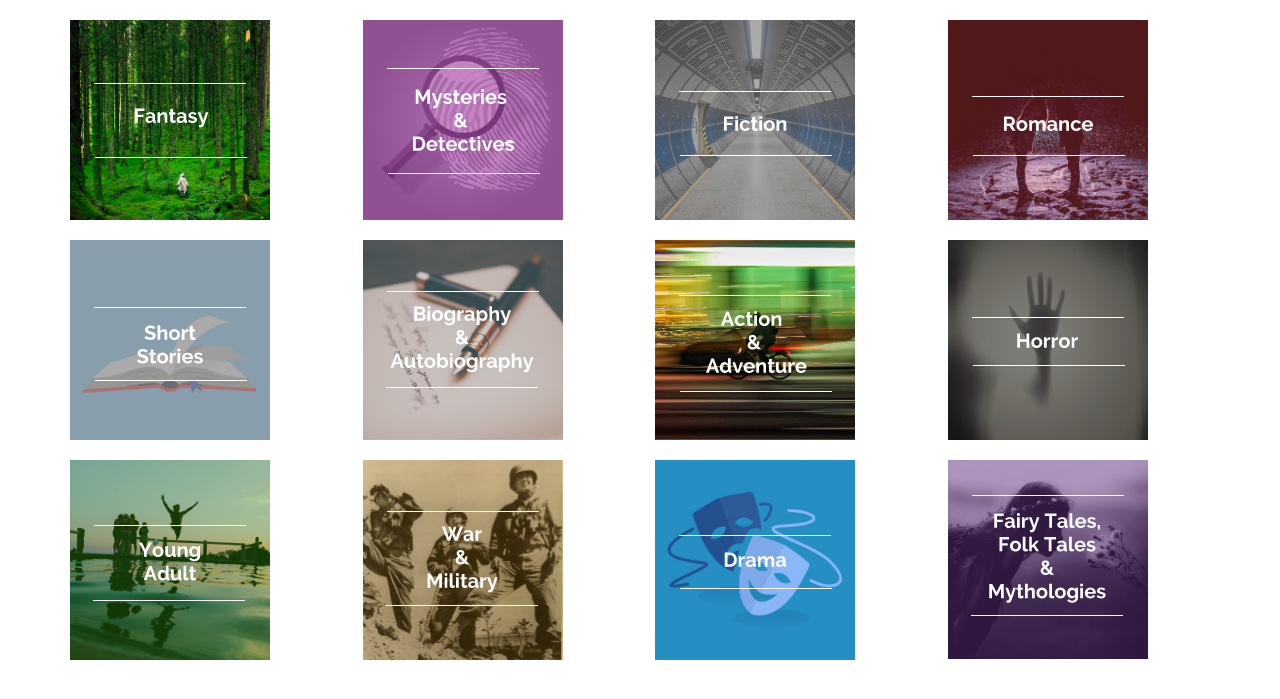
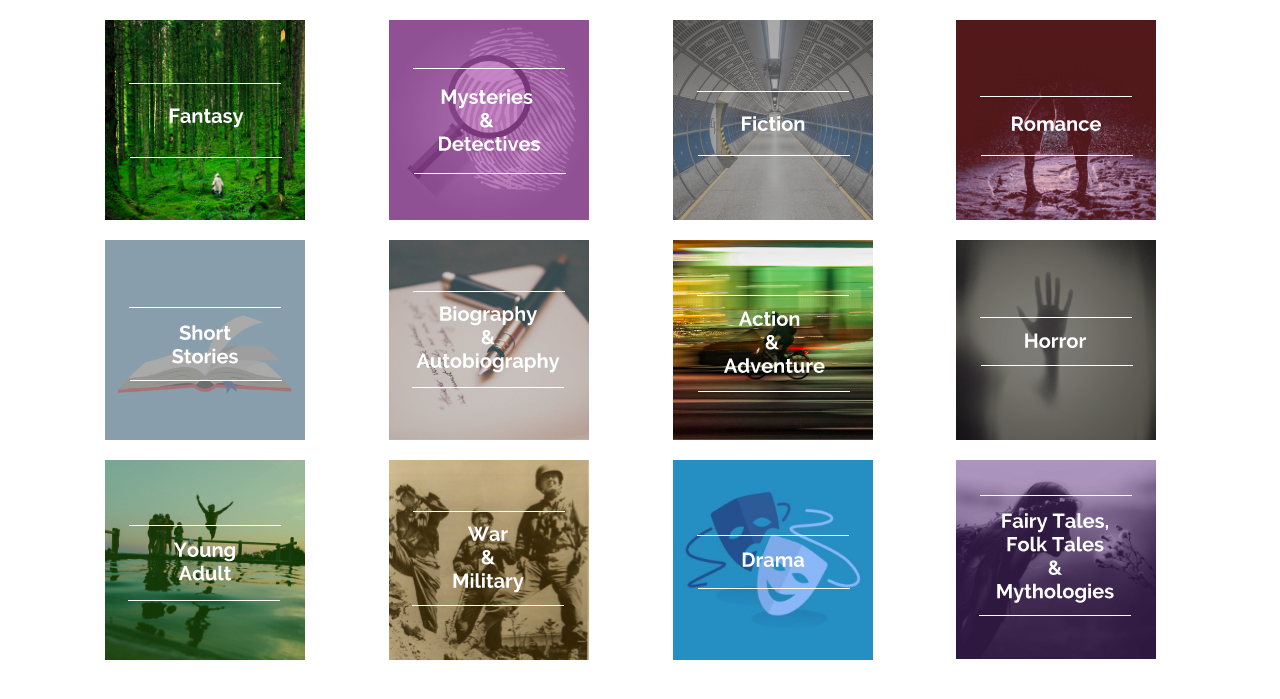
Before and after one commit to noelis/LitBits, a Flask app: page /home in a window 1280 px wide. Shown: the part 52-751 px from the top of the page. Run offline with Flask 2, Linux system fonts and the light colour scheme; some libraries are stand-ins or nearby versions.

Commit message:
Fixed centering div

```diff
--- a/static/splash.css
+++ b/static/splash.css
@@ -44,7 +44,7 @@ p {
 
 .btn-group {
   border: 3px solid #ffe500;
-  margin-left: 240px;
+  margin-left: 270px;
   font-family: 'Raleway', sans-serif;
   font-weight: 900;
   font-size: 14px;
--- a/static/style.css
+++ b/static/style.css
@@ -25,3 +25,7 @@ body {
 #download_button {
   margin-left: 65px;
 }
+
+.container {
+  padding-left: 50px;
+}
```
